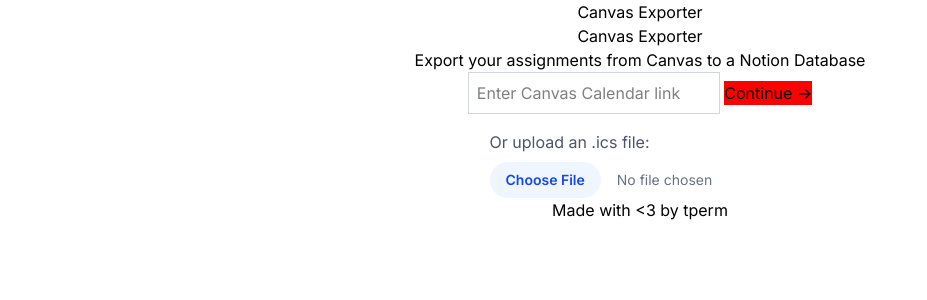
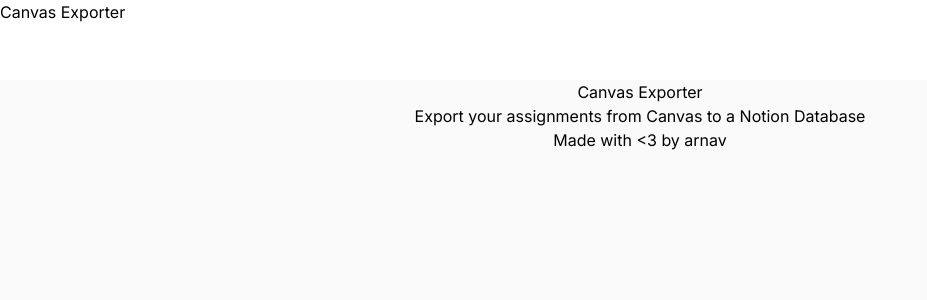
Before and after one commit to bansalarnav/canvas-exporter, a SvelteKit app: page / in a window 1280 px wide. Shown: the top 300 px of the page, without its empty margins (0-927 px from the left). Built offline with nearby package versions, Linux system fonts and the light colour scheme.

Commit message:
separate into components

```diff
--- a/src/app.css
+++ b/src/app.css
@@ -1,5 +1,9 @@
 @import url('https://fonts.googleapis.com/css2?family=Inter:ital,opsz,wght@0,14..32,100..900;1,14..32,100..900&display=swap');
 @import 'tailwindcss';
+
+body {
+  background-color: #fafafa;
+}
 
 :root {
   font-family: 'Inter';
--- a/src/routes/+layout.svelte
+++ b/src/routes/+layout.svelte
@@ -8,6 +8,7 @@
 <svelte:head>
   <link rel="icon" href={favicon} />
 </svelte:head>
+
 <div class="w-screen flex flex-col items-center">
   {@render children?.()}
 </div>
--- a/src/routes/+page.svelte
+++ b/src/routes/+page.svelte
@@ -1,124 +1,12 @@
 <script lang="ts">
-  import Button from "$lib/components/Button.svelte";
-  import Input from "$lib/components/Input.svelte";
   import ICAL from "ical.js";
   import Header from "./Header.svelte";
   import Footer from "./Footer.svelte";
 
-  let link = $state("");
-  let loading = $state(false);
-  let errorMsg = $state("");
-  let files: FileList | undefined = $state();
-
   // my link: https://canvas.illinois.edu/feeds/calendars/user_RB0ENimJA7zwpPennAAWaa4B7IFkYNcUB11SeLT6.ics
-
-  async function processICalData(icsText: string) {
-    try {
-      const jcalData = ICAL.parse(icsText);
-      const comp = new ICAL.Component(jcalData);
-      // TODO: Process the calendar data
-      console.log("Parsed calendar data:", comp);
-    } catch (err) {
-      throw new Error("Failed to parse calendar data");
-    }
-  }
-
-  async function handleFileUpload(e: Event) {
-    const input = e.target as HTMLInputElement;
-    const file = input.files?.[0];
-
-    if (!file) return;
-
-    if (!file.name.endsWith(".ics")) {
-      errorMsg = "Please select a valid .ics file";
-      return;
-    }
-
-    loading = true;
-    errorMsg = "";
-
-    try {
-      const text = await file.text();
-      await processICalData(text);
-    } catch (err) {
-      errorMsg = err instanceof Error ? err.message : "Failed to process file";
-      console.error(err);
-    }
-
-    loading = false;
-  }
-
-  async function handleSubmit(e: Event) {
-    e.preventDefault();
-    loading = true;
-    errorMsg = "";
-
-    if (!link.startsWith("http") || !link.endsWith(".ics")) {
-      errorMsg = "Please enter a valid Canvas Calendar link (ends with .ics)";
-      loading = false;
-      return;
-    }
-
-    try {
-      const res = await fetch("/api/calendar", {
-        method: "POST",
-        headers: { "Content-Type": "application/json" },
-        body: JSON.stringify({ url: link }),
-      });
-
-      const result = await res.json();
-
-      if (!res.ok) {
-        errorMsg = result.error || "Failed to fetch calendar";
-        loading = false;
-        return;
-      }
-
-      const icsData = result.data;
-      await processICalData(icsData);
-    } catch (err) {
-      errorMsg =
-        err instanceof Error ? err.message : "Failed to fetch calendar data";
-      console.error(err);
-    }
-
-    loading = false;
-  }
 </script>
 
 <Header />
 <h1>Canvas Exporter</h1>
 <p>Export your assignments from Canvas to a Notion Database</p>
-<form onsubmit={handleSubmit}>
-  <div>
-    <label>
-      <Input
-        type="text"
-        bind:value={link}
-        onchange={() => (errorMsg = "")}
-        required
-        disabled={loading}
-        placeholder="Enter Canvas Calendar link"
-      />
-    </label>
-    <Button type="submit" disabled={loading}>Continue -></Button>
-  </div>
-</form>
-
-<div class="mt-4">
-  <p class="text-gray-600 mb-2">Or upload an .ics file:</p>
-  <input
-    type="file"
-    accept=".ics"
-    bind:files
-    onchange={handleFileUpload}
-    disabled={loading}
-    class="block w-full text-sm text-gray-500 file:mr-4 file:py-2 file:px-4 file:rounded-full file:border-0 file:text-sm file:font-semibold file:bg-blue-50 file:text-blue-700 hover:file:bg-blue-100"
-  />
-</div>
-
-{#if errorMsg}
-  <p class="text-red-500 mt-2">{errorMsg}</p>
-{/if}
-
 <Footer />
--- a/src/routes/Footer.svelte
+++ b/src/routes/Footer.svelte
@@ -1 +1 @@
-<footer>Made with {"<3"} by <a href="https://arnav.fish">tperm</a></footer>
+<footer>Made with {"<3"} by <a href="https://arnav.fish">arnav</a></footer>
--- a/src/routes/Header.svelte
+++ b/src/routes/Header.svelte
@@ -1 +1 @@
-<header>Canvas Exporter</header>
+<header class="w-screen h-[80px] bg-white">Canvas Exporter</header>
--- /dev/null
+++ b/src/routes/InputForm.svelte
@@ -0,0 +1,54 @@
+<script lang="ts" module>
+  export type Props = {
+    next: (icsText: string) => void;
+  };
+</script>
+
+<script lang="ts">
+  import Input from "$lib/components/Input.svelte";
+  import Button from "$lib/components/Button.svelte";
+
+  const { next }: Props = $props();
+
+  let link = $state("");
+  let loading = $state(false);
+  let error = $state("");
+  let files: FileList | undefined = $state();
+
+  async function handleSubmit(e: Event) {
+    e.preventDefault();
+    loading = true;
+    error = "";
+
+    if (link.length == 0 && (!files || files.length === 0)) {
+      error = "Please provide a link or upload a file.";
+      loading = false;
+      return;
+    }
+  }
+</script>
+
+<form onsubmit={handleSubmit}>
+  <div>
+    <label>
+      <Input
+        type="text"
+        bind:value={link}
+        disabled={loading}
+        placeholder="Enter Canvas Calendar link"
+      />
+    </label>
+  </div>
+
+  <div class="mt-4">
+    <p class="text-gray-600 mb-2">Or upload an .ics file:</p>
+    <input
+      type="file"
+      accept=".ics"
+      bind:files
+      disabled={loading}
+      class="block w-full text-sm text-gray-500 file:mr-4 file:py-2 file:px-4 file:rounded-full file:border-0 file:text-sm file:font-semibold file:bg-blue-50 file:text-blue-700 hover:file:bg-blue-100"
+    />
+  </div>
+  <Button type="submit" disabled={loading}>Continue -></Button>
+</form>
```
